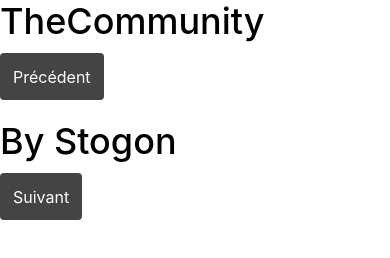
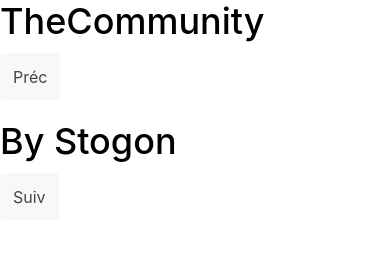
Before and after one commit to Deftghost28/TheCommunity, a website: page App/www/index.html in a window 390 px wide. Drawn offline with Linux system fonts and the light colour scheme; some packages are replaced by stand-ins of ours; files that its build step writes are made by us from their sources.

Commit message:
changement couleurs

```diff
--- a/App/www/index.html
+++ b/App/www/index.html
@@ -24,11 +24,11 @@
     </ion-content>
     <ion-footer-bar align-title="center" class="bar-dark">
       <div class="buttons">
-        <button class="button">Précédent</button>
+        <button class="button button-stable">Préc</button>
       </div>
       <h1 class="title">By Stogon</h1>
       <div class="buttons" ng-click="doSomething()">
-        <button class="button">Suivant</button>
+        <button class="button button-stable">Suiv</button>
       </div>
     </ion-footer-bar>
   </ion-pane>
```
